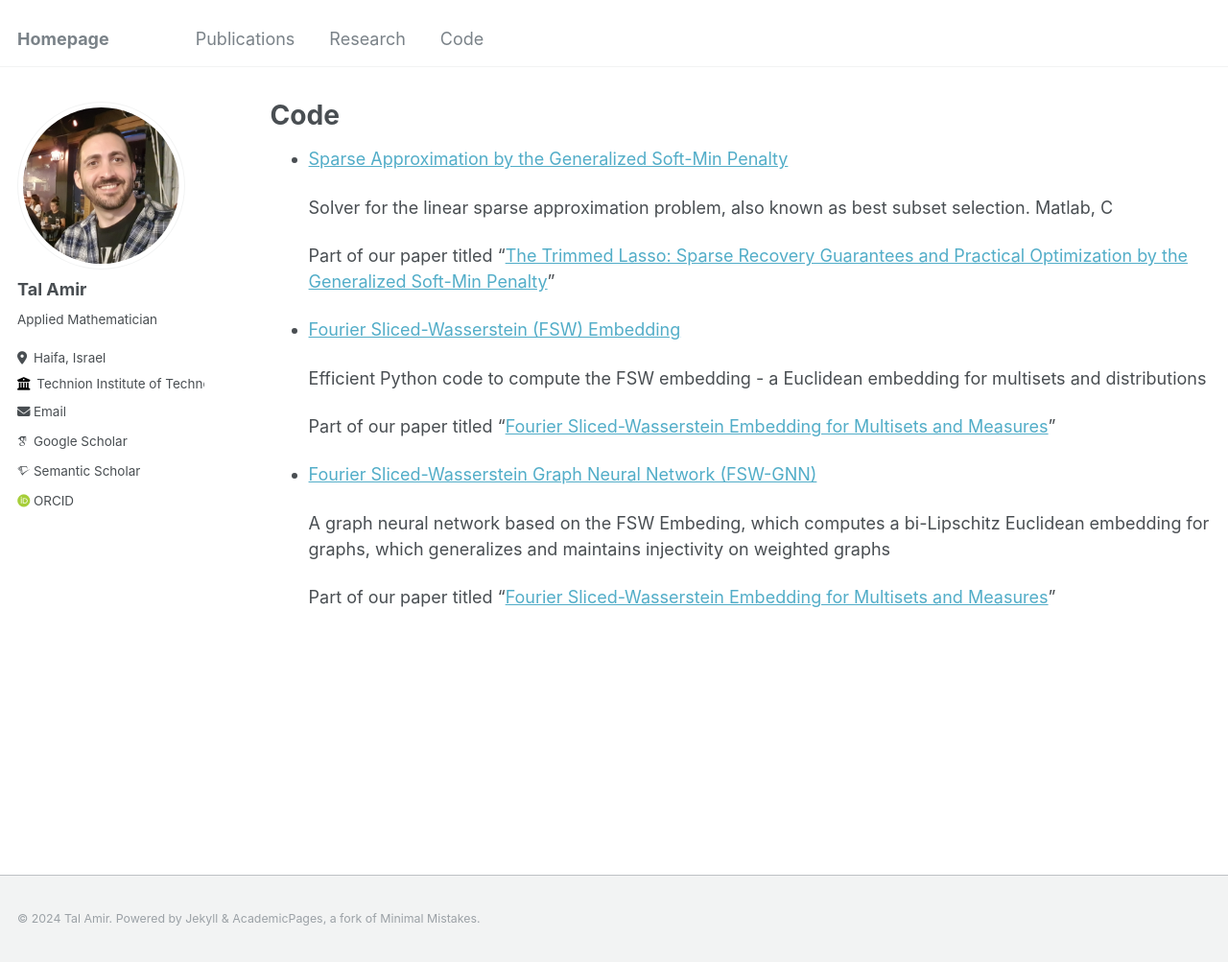
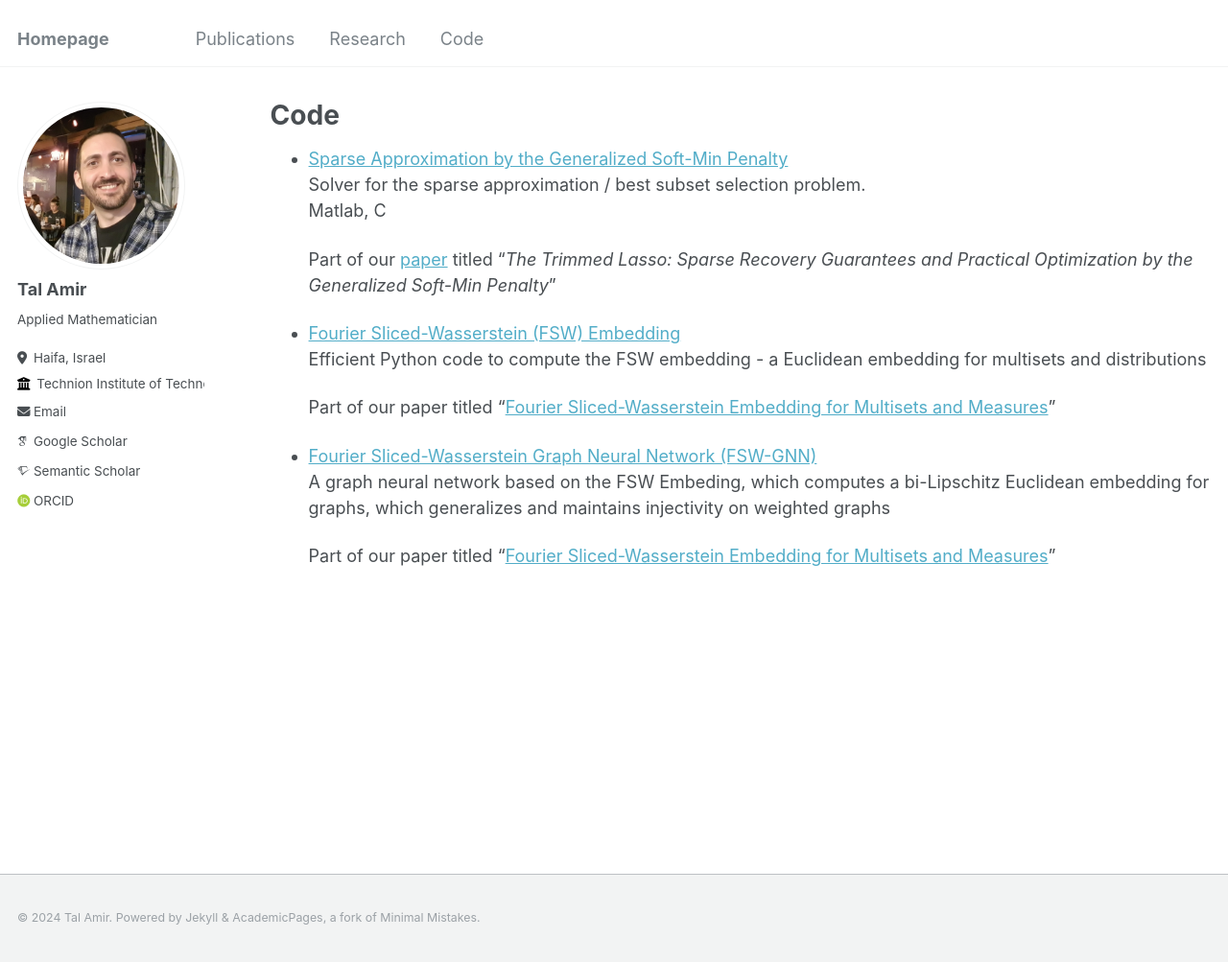
Before and after one commit to tal-amir/tal-amir.github.io, a Jekyll site: the page built from _pages/code.md, in a window 1280 px wide and 1003 px high. Shown: the whole window at 96% size. Built offline with Jekyll 4.4.1, drawn with Linux system fonts in a browser that asks for light colours; some web fonts are replaced.

Commit message:
Update code.md

```diff
--- a/_pages/code.md
+++ b/_pages/code.md
@@ -8,20 +8,17 @@
 {% include base_path %}
 
 - [Sparse Approximation by the Generalized Soft-Min Penalty](https://github.com/tal-amir/sparse-approximation-gsm)
-
-  Solver for the linear sparse approximation problem, also known as best subset selection.
+  Solver for the sparse approximation / best subset selection problem.
   Matlab, C
 
-  Part of our paper titled "[The Trimmed Lasso: Sparse Recovery Guarantees and Practical Optimization by the Generalized Soft-Min Penalty](https://tal-amir.github.io/publication/2021-09%20The%20Trimmed%20Lasso)"
+  Part of our [paper](https://tal-amir.github.io/publication/2021-09%20The%20Trimmed%20Lasso) titled "_The Trimmed Lasso: Sparse Recovery Guarantees and Practical Optimization by the Generalized Soft-Min Penalty_"
 
 - [Fourier Sliced-Wasserstein (FSW) Embedding](https://tal-amir.github.io/soon/)
-
   Efficient Python code to compute the FSW embedding - a Euclidean embedding for multisets and distributions
 
   Part of our paper titled "[Fourier Sliced-Wasserstein Embedding for Multisets and Measures](https://tal-amir.github.io/publication/2024-05%20Fourier%20Sliced-Wasserstein%20Embedding)"
 
 - [Fourier Sliced-Wasserstein Graph Neural Network (FSW-GNN)](https://tal-amir.github.io/soon/)
-
   A graph neural network based on the FSW Embeding, which computes a bi-Lipschitz Euclidean embedding for graphs, which generalizes and maintains injectivity on weighted graphs
 
   Part of our paper titled "[Fourier Sliced-Wasserstein Embedding for Multisets and Measures](https://tal-amir.github.io/soon/)"
```
